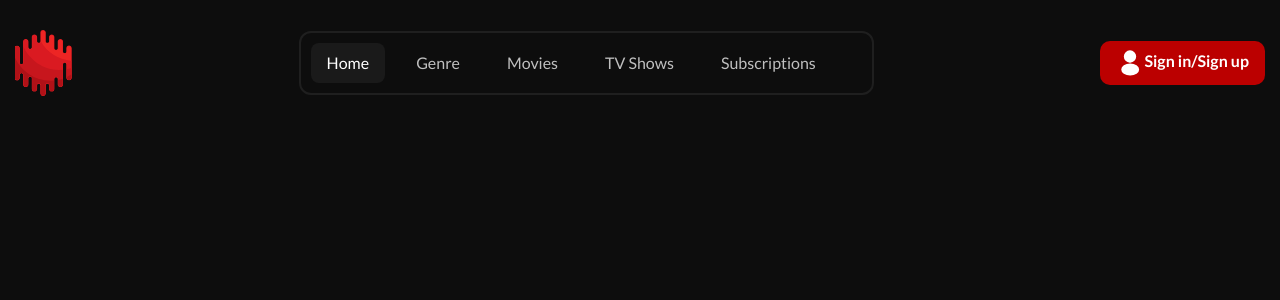
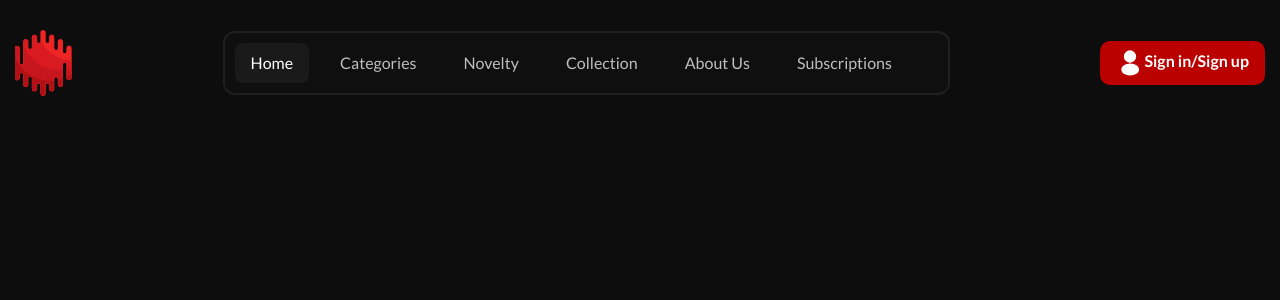
Before and after one commit to natalyasafarevich/BSWA, a Next.js app: page / in a window 1280 px wide. Shown: the top 300 px of the page. Built offline with nearby package versions, Linux system fonts and the light colour scheme.

Commit message:
BS-1 feat: change header's link

```diff
--- a/src/app/_styles/ui/_colors.scss
+++ b/src/app/_styles/ui/_colors.scss
@@ -3,6 +3,7 @@
   --color-danger-100: #b00;
 
   // dark
+  --color-dark-100: #0f0f0f;
   --color-dark-300: #1f1f1f;
   --color-dark-500: #1a1a1a;
   --color-dark-700: #0d0d0d;
--- a/src/app/features/nav-menu/consts.ts
+++ b/src/app/features/nav-menu/consts.ts
@@ -4,16 +4,20 @@ export const HEADER_LINKS = [
     href: '/',
   },
   {
-    label: 'Genre',
-    href: '/genre',
+    label: 'Categories',
+    href: '/categories',
   },
   {
-    label: 'Movies',
-    href: '/movies',
+    label: 'Novelty',
+    href: '/novelty',
   },
   {
-    label: 'TV Shows',
-    href: '/shows',
+    label: 'Collection',
+    href: '/collection',
+  },
+  {
+    label: 'About Us',
+    href: '/about-us',
   },
   {
     label: 'Subscriptions',
--- a/src/app/features/nav-menu/ui/NavMenu.module.scss
+++ b/src/app/features/nav-menu/ui/NavMenu.module.scss
@@ -3,6 +3,7 @@
   border-radius: 12px;
   width: max-content;
   padding: 10px 40px 10px 10px;
+  background-color: var(--color-dark-100);
 }
 .list {
   margin: 0 -7.5px;
```
